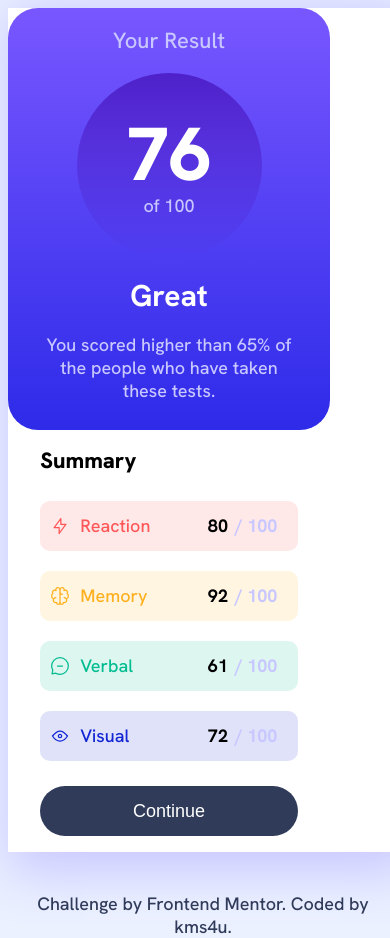
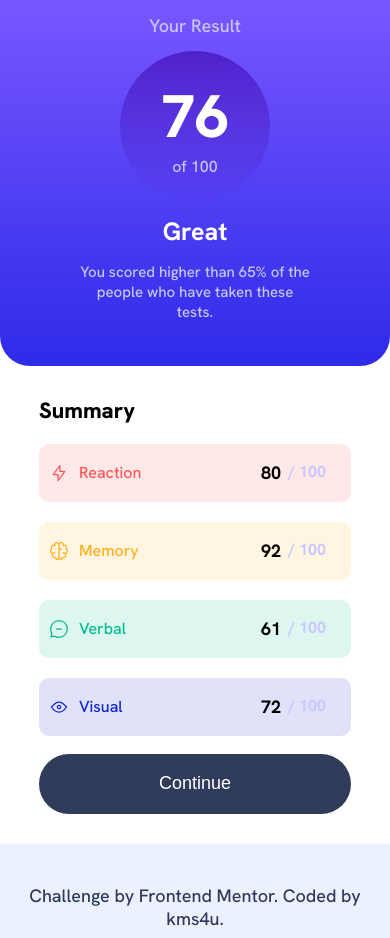
Before and after one commit to kms4u/results-summary, a plain HTML site: page index.html in a window 390 px wide. Drawn offline with Linux system fonts and the light colour scheme.

Commit message:
added adaptability

```diff
--- a/css/main.css
+++ b/css/main.css
@@ -31,6 +31,7 @@ button {
 }
 
 body {
+    margin: 0;
     font-size: 18px;
     font-family: Hanken Grotesk;
     font-weight: 500;
@@ -265,5 +266,47 @@ span {
         height: 100%;
         flex-direction: column;
         border-radius: 0px;
+        box-shadow: none;
+    }
+    .card-left {
+        width: 100%;
+        height: 50%;
+        border-top-left-radius: 0;
+        border-top-right-radius: 0;
+        border-bottom-left-radius: 30px;
+        border-bottom-right-radius: 30px;
+    }
+    .card-text {
+        margin-bottom: 30px;
+        font-size: 15px;
+        width: 60%;
+    }
+    .card-right {
+        width: 100%;
+        height: 57%;
+        justify-content: space-between;
+        margin: 30px 0;
+    }
+    .button {
+        height: 60px;
+    }
+    .item {
+        height: 58px;
+    }
+    .circle {
+        width: 150px;
+        height: 150px;
+    }
+    .great {
+        font-size: 25px;
+    }
+    .result {
+        font-size: 18px;
+    }
+    .circle h1 {
+        font-size: 60px;
+    }
+    span {
+        font-size: 16px;
     }
 }
```
